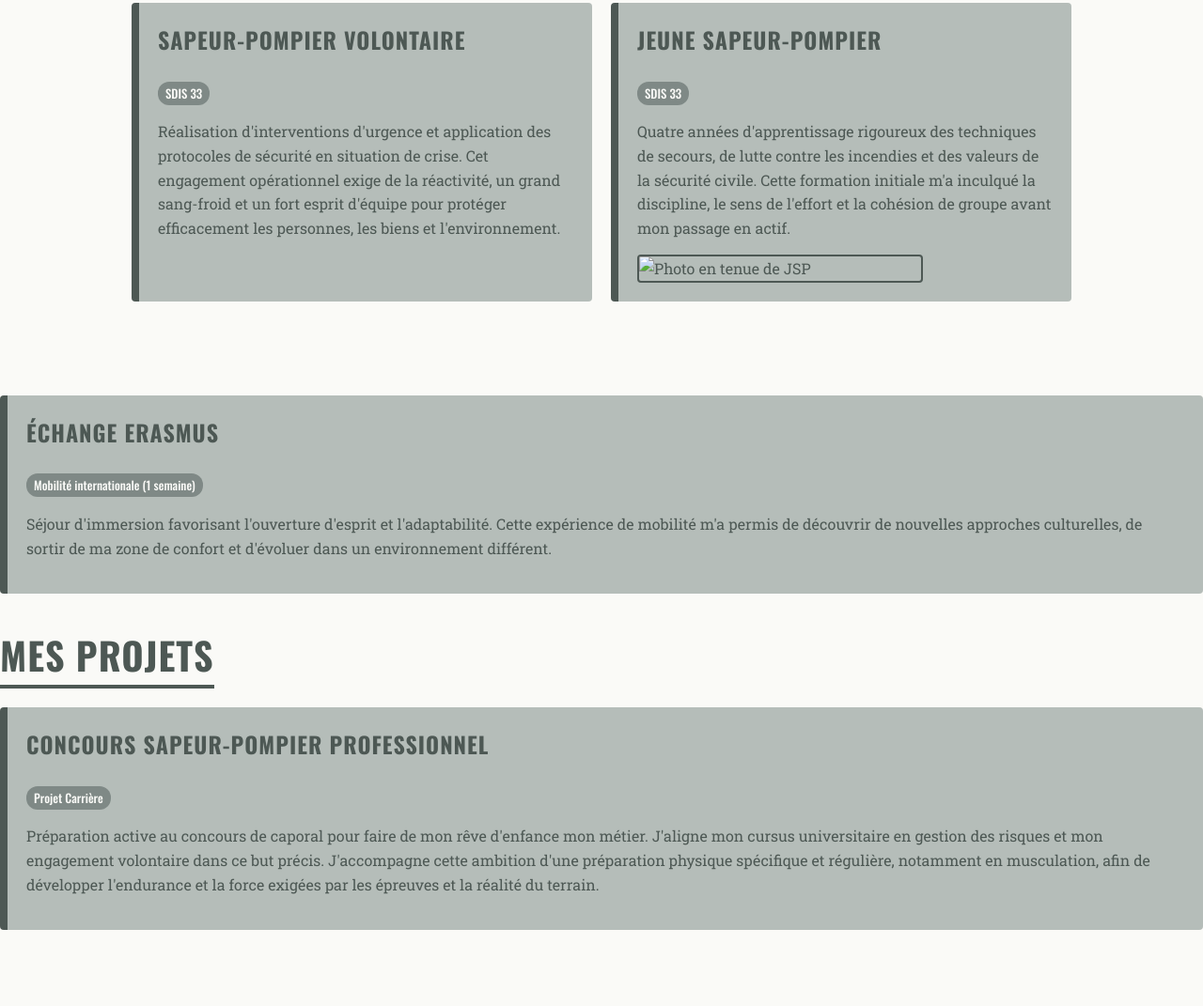
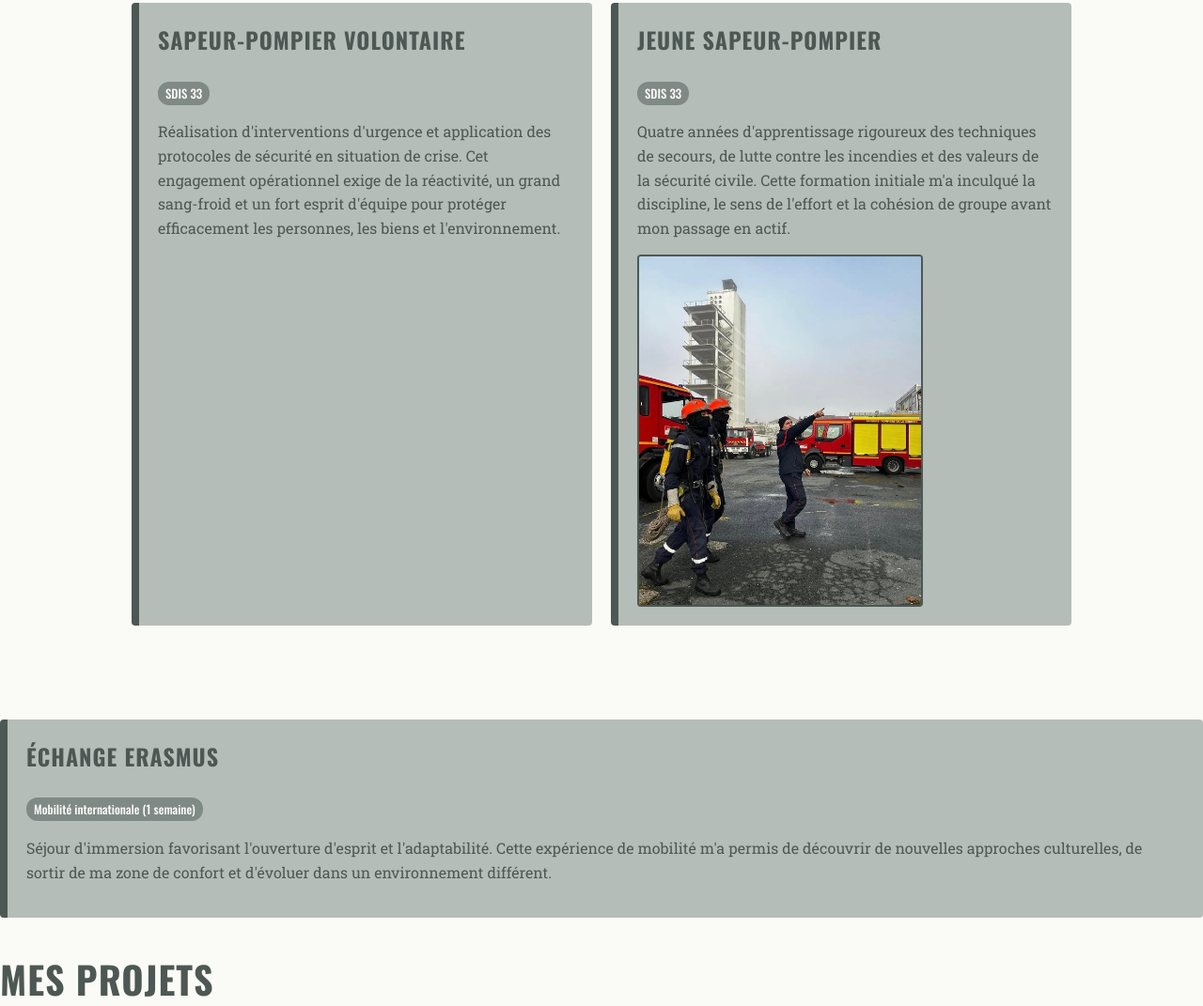
Before and after one commit to alexandretrnt/Portfolio-alexandre-Truant, a plain HTML site: page index.html in a window 1280 px wide. Shown: the part 996-2067 px from the top of the page at 94% size. Before the commit the page ends 2046 px from the top, so only its background shows below. Drawn offline with nearby package versions, Linux system fonts and the light colour scheme.

Commit message:
Update index.html

```diff
--- a/index.html
+++ b/index.html
@@ -184,7 +184,7 @@
                     <p>Quatre années d'apprentissage rigoureux des techniques de secours, de lutte contre les incendies et des valeurs de la sécurité civile. Cette formation initiale m'a inculqué la discipline, le sens de l'effort et la cohésion de groupe avant mon passage en actif.</p>
 
                     <!-- L'image est maintenant placée ici, après le texte -->
-                    <img src="TON_NOM_D_IMAGE.jpg" alt="Photo en tenue de JSP" style="width: 100%; max-width: 300px; height: auto; border-radius: 4px; border: 2px solid var(--gris-fonce); margin-top: 15px; display: block;">
+                    <img src="unnamed.jpg" alt="Photo en tenue de JSP" style="width: 100%; max-width: 300px; height: auto; border-radius: 4px; border: 2px solid var(--gris-fonce); margin-top: 15px; display: block;">
                 </div>
                     </div>
                 </div>
```
